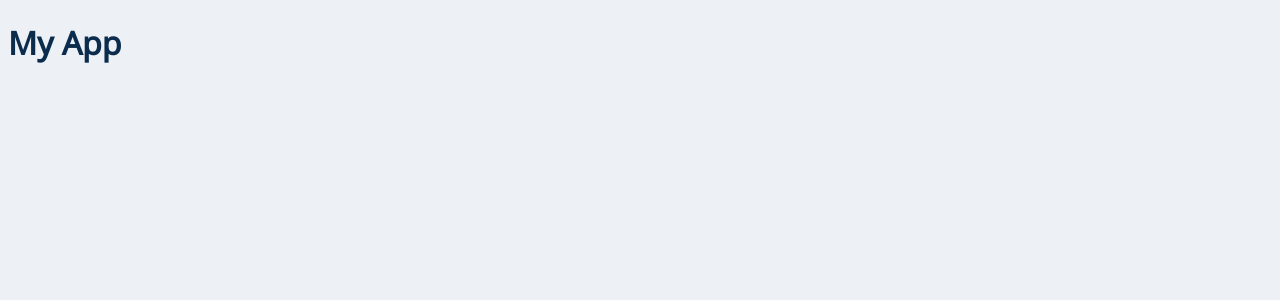
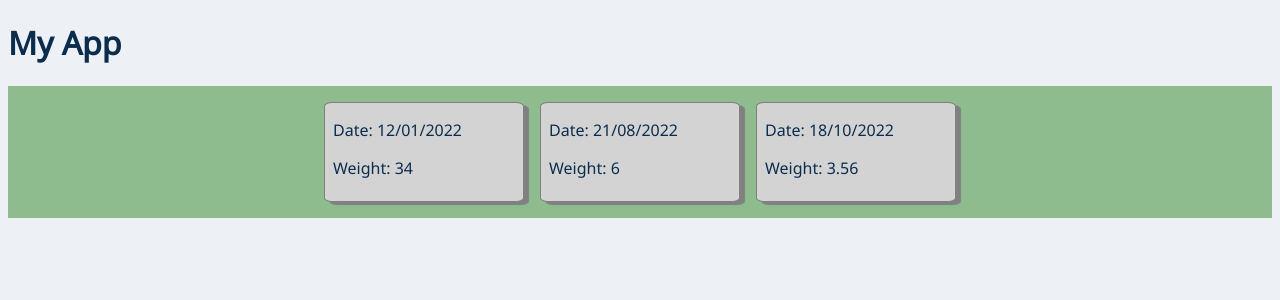
Before and after one commit to Mark-Krensel/capstone-project, a Next.js app: page / in a window 1280 px wide. Shown: the top 300 px of the page. Built offline with nearby package versions, Linux system fonts and the light colour scheme.

Commit message:
add card component with weigth & date info

```diff
--- /dev/null
+++ b/components/Card.js
@@ -0,0 +1,20 @@
+import styled from "styled-components";
+
+export default function Card({ date, id, weight }) {
+  return (
+    <CardElement>
+      <p>Date: {date}</p>
+      <p>Weight: {weight}</p>
+    </CardElement>
+  );
+}
+
+const CardElement = styled.article`
+  padding: 0 0.5em;
+  border: 1px grey solid;
+  background-color: lightgrey;
+  border-radius: 4%;
+  box-shadow: 5px 3px 1px grey;
+  height: 100px;
+  width: 200px;
+`;
--- a/pages/index.js
+++ b/pages/index.js
@@ -1,4 +1,12 @@
 import Head from "next/head";
+import Card from "../components/Card";
+import styled from "styled-components";
+
+const fakeDB = [
+  { id: "jkl345", weight: 34, date: "12/01/2022" },
+  { id: "jkr35t5", weight: 6, date: "21/08/2022" },
+  { id: "oin345n", weight: 3.56, date: "18/10/2022" },
+];
 
 export default function Home() {
   return (
@@ -11,7 +19,21 @@ export default function Home() {
 
       <main>
         <h1>My App</h1>
+        <CardContainer>
+          {fakeDB.map((card) => (
+            <Card key={card.id} weight={card.weight} date={card.date} />
+          ))}
+        </CardContainer>
       </main>
     </div>
   );
 }
+
+const CardContainer = styled.div`
+  display: flex;
+  gap: 1em;
+  flex-wrap: wrap;
+  background-color: darkseagreen;
+  justify-content: center;
+  padding: 1em;
+`;
```
